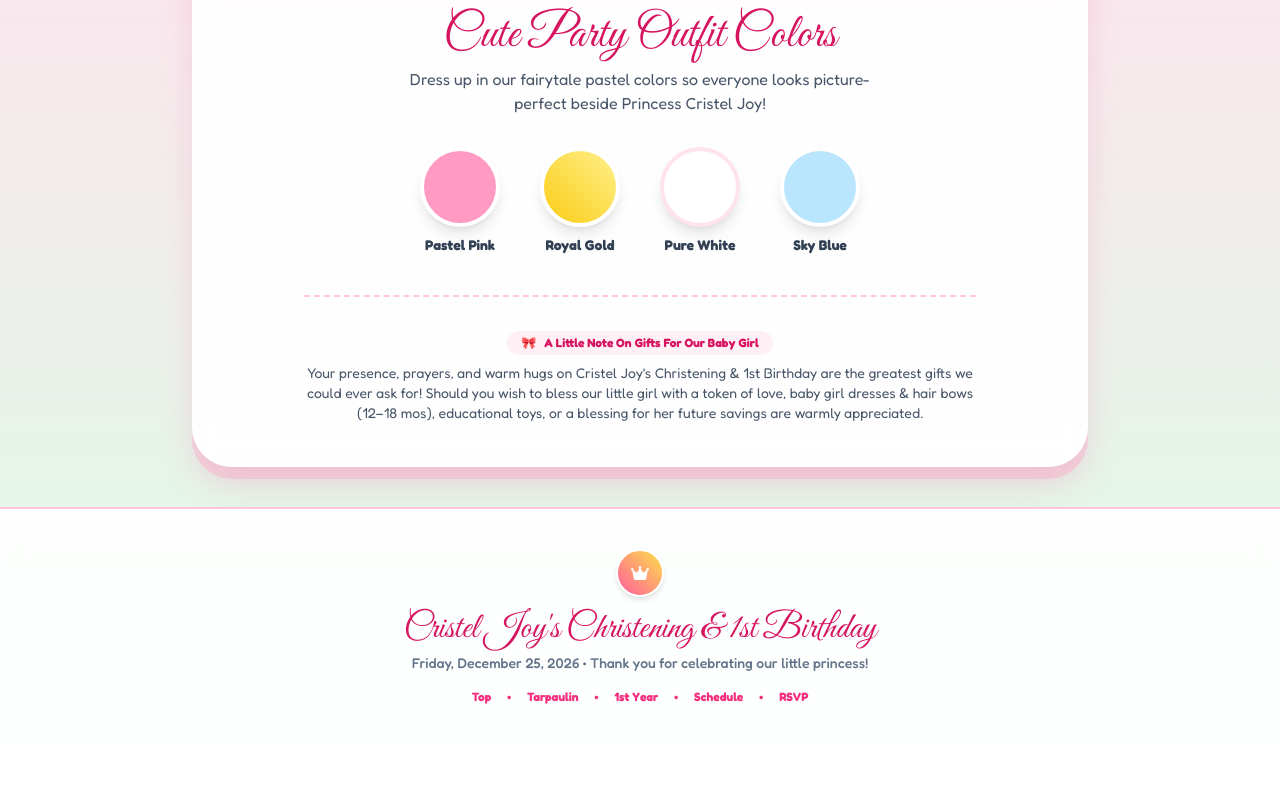
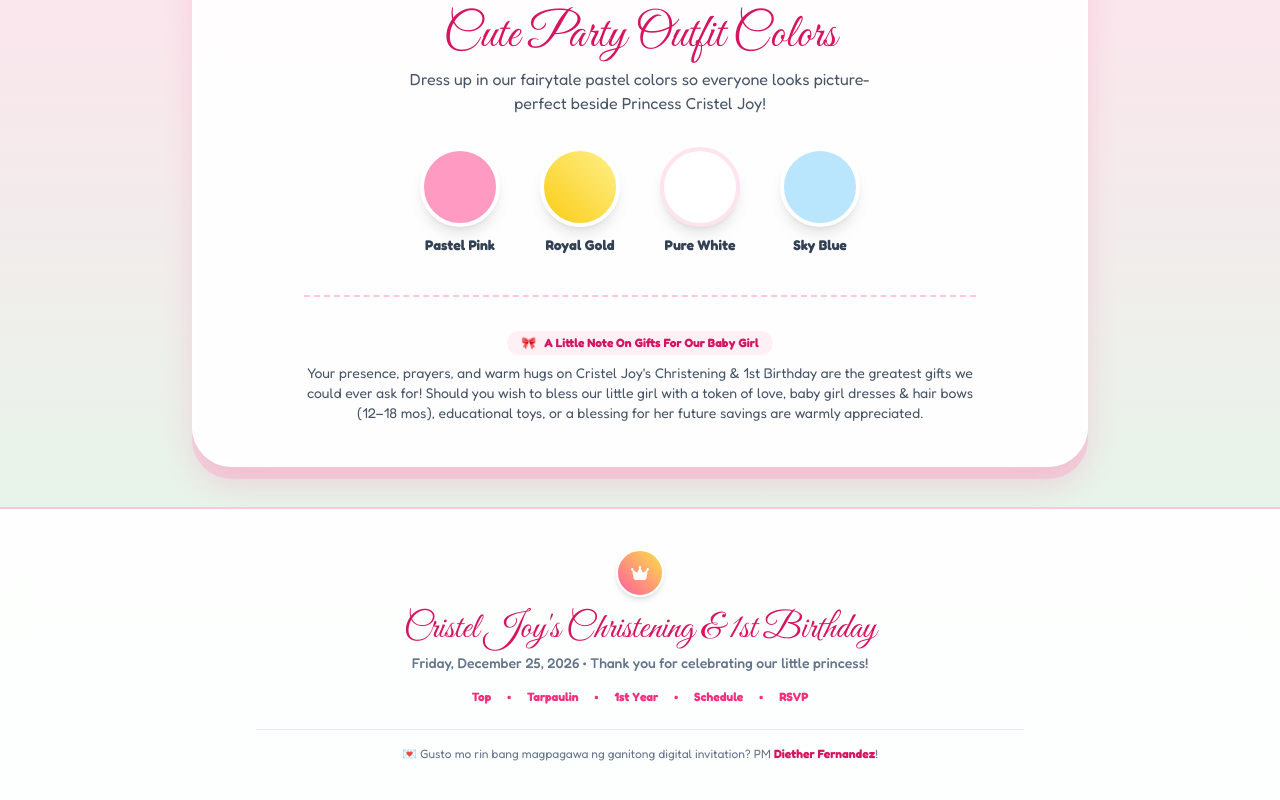
Before and after one commit to DietherFernandez/Cristelbday, a plain HTML site: page index.html in a window 1280 px wide. Shown: the part 4292-5092 px from the top of the page. Before the commit the page ends 5037 px from the top, so only its background shows below. Drawn offline with nearby package versions, Linux system fonts and the light colour scheme.

Commit message:
Add PM Diether Fernandez credit line in footer

```diff
--- a/index.html
+++ b/index.html
@@ -810,6 +810,11 @@
                 <span>•</span>
                 <a href="#rsvp" class="hover:underline">RSVP</a>
             </div>
+            <div class="mt-6 pt-4 border-t border-princessPink-100">
+                <p class="text-xs text-slate-500">
+                    💌 Gusto mo rin bang magpagawa ng ganitong digital invitation? PM <span class="font-bold text-princessPink-600">Diether Fernandez</span>!
+                </p>
+            </div>
         </div>
     </footer>
 
```
